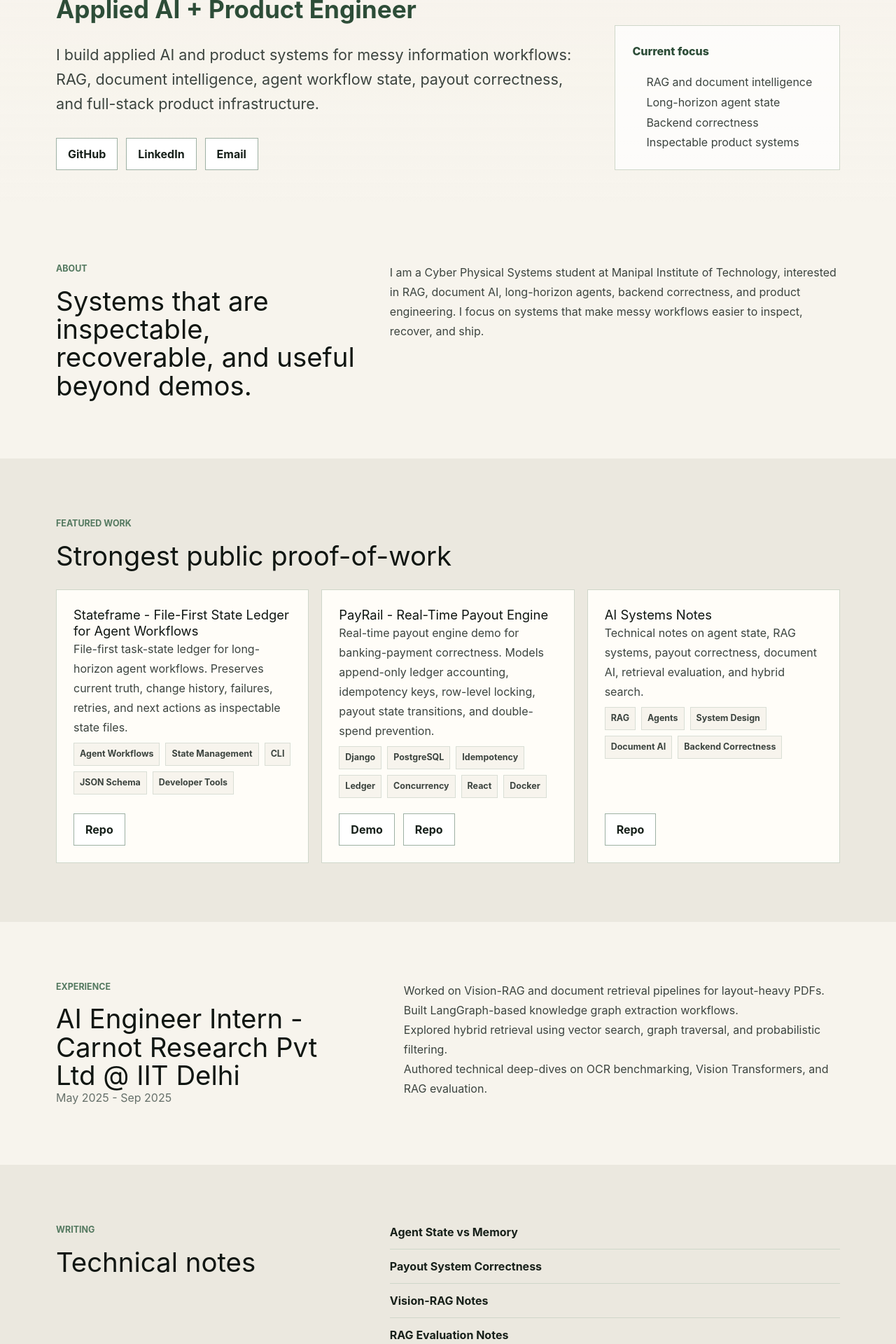
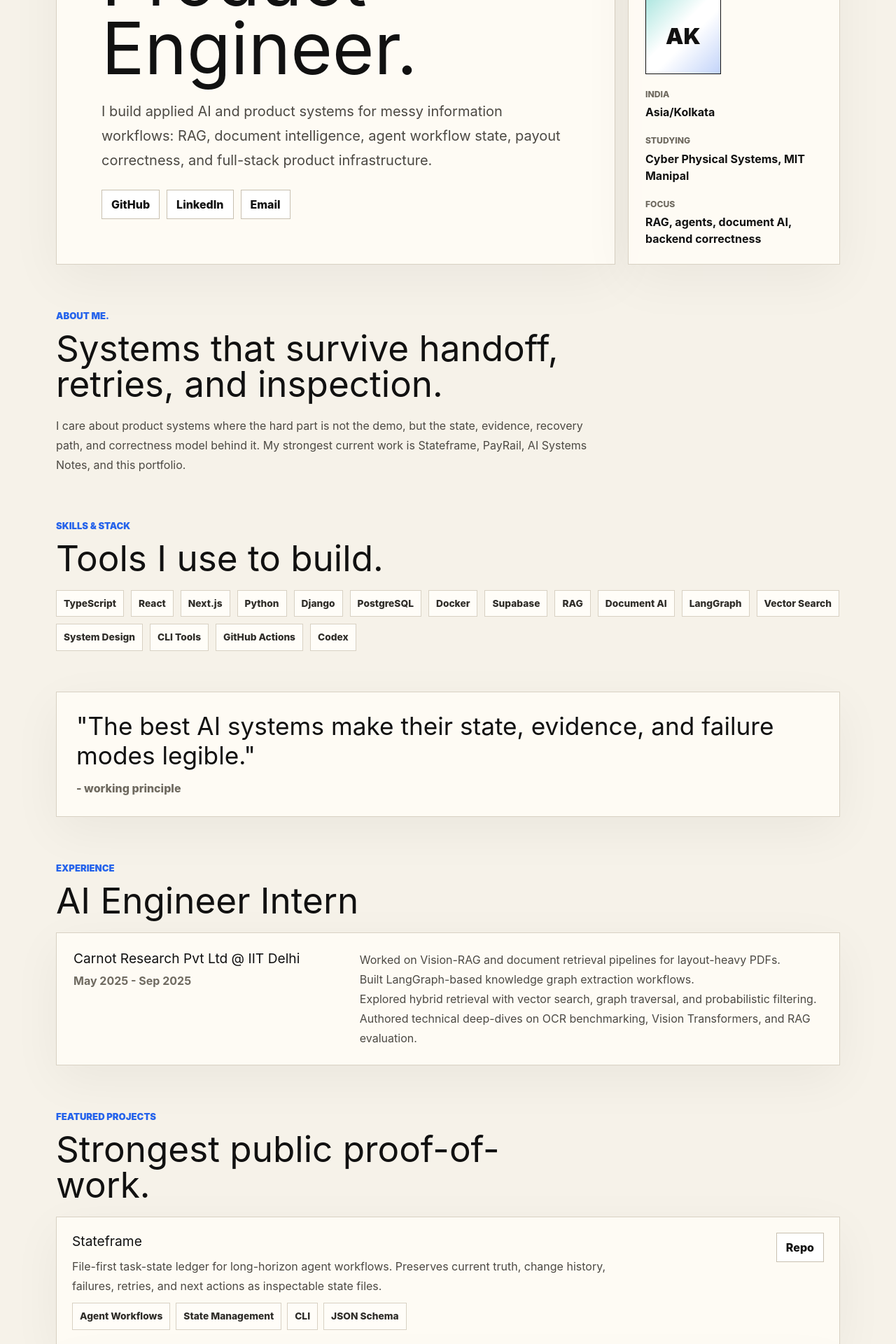
Before and after one commit to 42amps/portfolio, a React (Vite) app: page / in a window 1280 px wide. Shown: the part 460-2380 px from the top of the page at 70% size. Built offline with nearby package versions, Linux system fonts and the light colour scheme.

Commit message:
feat: redesign portfolio landing page

```diff
--- a/src/main.tsx
+++ b/src/main.tsx
@@ -2,41 +2,58 @@ import { StrictMode } from "react";
 import { createRoot } from "react-dom/client";
 import "./styles.css";
 
-type Project = {
-  title: string;
-  description: string;
-  tags: string[];
-  links: Array<{ label: string; href: string }>;
-};
+const skills = [
+  "TypeScript",
+  "React",
+  "Next.js",
+  "Python",
+  "Django",
+  "PostgreSQL",
+  "Docker",
+  "Supabase",
+  "RAG",
+  "Document AI",
+  "LangGraph",
+  "Vector Search",
+  "System Design",
+  "CLI Tools",
+  "GitHub Actions",
+  "Codex",
+];
 
-const featuredProjects: Project[] = [
+const projects = [
   {
-    title: "Stateframe - File-First State Ledger for Agent Workflows",
+    name: "Stateframe",
+    href: "https://github.com/42amps/stateframe",
     description:
       "File-first task-state ledger for long-horizon agent workflows. Preserves current truth, change history, failures, retries, and next actions as inspectable state files.",
-    tags: ["Agent Workflows", "State Management", "CLI", "JSON Schema", "Developer Tools"],
-    links: [{ label: "Repo", href: "https://github.com/42amps/stateframe" }],
+    tags: ["Agent Workflows", "State Management", "CLI", "JSON Schema"],
   },
   {
-    title: "PayRail - Real-Time Payout Engine",
+    name: "PayRail",
+    href: "https://github.com/42amps/playto-pay-engine",
+    demo: "https://playto-pay-engine.onrender.com",
     description:
-      "Real-time payout engine demo for banking-payment correctness. Models append-only ledger accounting, idempotency keys, row-level locking, payout state transitions, and double-spend prevention.",
-    tags: ["Django", "PostgreSQL", "Idempotency", "Ledger", "Concurrency", "React", "Docker"],
-    links: [
-      { label: "Demo", href: "https://playto-pay-engine.onrender.com" },
-      { label: "Repo", href: "https://github.com/42amps/playto-pay-engine" },
-    ],
+      "Real-time payout engine demo for banking-payment correctness: append-only ledger accounting, idempotency keys, row-level locking, payout states, and double-spend prevention.",
+    tags: ["Django", "PostgreSQL", "Ledger", "Concurrency", "React"],
   },
   {
-    title: "AI Systems Notes",
+    name: "AI Systems Notes",
+    href: "https://github.com/42amps/ai-systems-notes",
     description:
-      "Technical notes on agent state, RAG systems, payout correctness, document AI, retrieval evaluation, and hybrid search.",
-    tags: ["RAG", "Agents", "System Design", "Document AI", "Backend Correctness"],
-    links: [{ label: "Repo", href: "https://github.com/42amps/ai-systems-notes" }],
+      "Technical notes on agent state, RAG systems, payout correctness, document AI, retrieval evaluation, graph retrieval, and open-source contribution planning.",
+    tags: ["RAG", "Agents", "Document AI", "Evaluation", "Writing"],
+  },
+  {
+    name: "Portfolio",
+    href: "https://github.com/42amps/portfolio",
+    description:
+      "Recruiter-facing public surface that connects the strongest repos, writing, technical focus, and contribution trail.",
+    tags: ["React", "TypeScript", "Tailwind", "Portfolio"],
   },
 ];
 
-const notes = [
+const writings = [
   ["Agent State vs Memory", "https://github.com/42amps/ai-systems-notes/blob/main/docs/agent-state-vs-memory.md"],
   ["Payout System Correctness", "https://github.com/42amps/ai-systems-notes/blob/main/docs/payout-system-correctness.md"],
   ["Vision-RAG Notes", "https://github.com/42amps/ai-systems-notes/blob/main/docs/vision-rag-notes.md"],
@@ -47,135 +64,162 @@ const notes = [
   ],
 ];
 
+const contributionTargets = [
+  "Docs improvements",
+  "Setup/repro fixes",
+  "Example cleanup",
+  "Small tests",
+  "Type fixes",
+];
+
 function App() {
   return (
-    <main>
-      <section className="hero">
-        <div className="shell hero-grid">
-          <div>
-            <p className="eyebrow">Open to AI/Product Engineering internships</p>
-            <h1>Aman R Khanchandani</h1>
-            <p className="role">Applied AI + Product Engineer</p>
-            <p className="hero-copy">
+    <main className="page-shell">
+      <section className="intro-grid">
+        <div className="hero-card">
+          <div className="availability">Available for AI/Product Engineering internships</div>
+          <h1>Hi, I&apos;m Aman - Applied AI + Product Engineer.</h1>
+          <p>
             I build applied AI and product systems for messy information workflows: RAG, document
             intelligence, agent workflow state, payout correctness, and full-stack product infrastructure.
           </p>
-            <div className="actions" aria-label="Primary links">
+          <nav className="link-row" aria-label="Primary links">
             <a href="https://github.com/42amps">GitHub</a>
             <a href="https://www.linkedin.com/in/amankhanchandani/">LinkedIn</a>
             <a href="mailto:khanchandani.aman2605@gmail.com">Email</a>
+          </nav>
         </div>
+
+        <aside className="profile-card" aria-label="Profile summary">
+          <div className="avatar-mark">AK</div>
+          <div>
+            <span className="label">India</span>
+            <strong>Asia/Kolkata</strong>
           </div>
-          <aside className="focus-panel" aria-label="Current focus">
-            <span>Current focus</span>
-            <ul>
-              <li>RAG and document intelligence</li>
-              <li>Long-horizon agent state</li>
-              <li>Backend correctness</li>
-              <li>Inspectable product systems</li>
-            </ul>
+          <div>
+            <span className="label">Studying</span>
+            <strong>Cyber Physical Systems, MIT Manipal</strong>
+          </div>
+          <div>
+            <span className="label">Focus</span>
+            <strong>RAG, agents, document AI, backend correctness</strong>
+          </div>
         </aside>
+      </section>
+
+      <section className="section">
+        <div className="section-title">
+          <span>About me.</span>
+          <h2>Systems that survive handoff, retries, and inspection.</h2>
+        </div>
+        <p className="wide-copy">
+          I care about product systems where the hard part is not the demo, but the state, evidence,
+          recovery path, and correctness model behind it. My strongest current work is Stateframe,
+          PayRail, AI Systems Notes, and this portfolio.
+        </p>
+      </section>
+
+      <section className="section">
+        <div className="section-title">
+          <span>Skills & Stack</span>
+          <h2>Tools I use to build.</h2>
+        </div>
+        <div className="skill-grid">
+          {skills.map((skill) => (
+            <span key={skill}>{skill}</span>
+          ))}
         </div>
       </section>
 
-      <section className="section">
-        <div className="shell two-col">
-          <div>
-            <p className="eyebrow">About</p>
-            <h2>Systems that are inspectable, recoverable, and useful beyond demos.</h2>
-          </div>
-          <p>
-            I am a Cyber Physical Systems student at Manipal Institute of Technology, interested in
-            RAG, document AI, long-horizon agents, backend correctness, and product engineering. I
-            focus on systems that make messy workflows easier to inspect, recover, and ship.
-          </p>
-        </div>
-      </section>
-
-      <section className="section subtle">
-        <div className="shell">
-          <div className="section-heading">
-            <p className="eyebrow">Featured work</p>
-            <h2>Strongest public proof-of-work</h2>
-          </div>
-          <div className="project-grid">
-            {featuredProjects.map((project) => (
-              <article className="project-card" key={project.title}>
-                <h3>{project.title}</h3>
-                <p>{project.description}</p>
-                <div className="tags">
-                  {project.tags.map((tag) => (
-                    <span key={tag}>{tag}</span>
-                  ))}
-                </div>
-                <div className="project-links">
-                  {project.links.map((link) => (
-                    <a href={link.href} key={link.href}>
-                      {link.label}
-                    </a>
-                  ))}
-                </div>
-              </article>
-            ))}
-          </div>
-        </div>
+      <section className="quote-strip">
+        <p>&quot;The best AI systems make their state, evidence, and failure modes legible.&quot;</p>
+        <span>- working principle</span>
       </section>
 
       <section className="section">
-        <div className="shell two-col">
+        <div className="section-title">
+          <span>Experience</span>
+          <h2>AI Engineer Intern</h2>
+        </div>
+        <div className="experience-card">
           <div>
-            <p className="eyebrow">Experience</p>
-            <h2>AI Engineer Intern - Carnot Research Pvt Ltd @ IIT Delhi</h2>
-            <p className="muted">May 2025 - Sep 2025</p>
+            <h3>Carnot Research Pvt Ltd @ IIT Delhi</h3>
+            <p>May 2025 - Sep 2025</p>
           </div>
-          <ul className="bullets">
+          <ul>
             <li>Worked on Vision-RAG and document retrieval pipelines for layout-heavy PDFs.</li>
             <li>Built LangGraph-based knowledge graph extraction workflows.</li>
-            <li>Explored hybrid retrieval using vector search, graph traversal, and probabilistic filtering.</li>
+            <li>Explored hybrid retrieval with vector search, graph traversal, and probabilistic filtering.</li>
             <li>Authored technical deep-dives on OCR benchmarking, Vision Transformers, and RAG evaluation.</li>
           </ul>
         </div>
       </section>
 
-      <section className="section subtle">
-        <div className="shell two-col">
-          <div>
-            <p className="eyebrow">Writing</p>
-            <h2>Technical notes</h2>
+      <section className="section">
+        <div className="section-title">
+          <span>Featured Projects</span>
+          <h2>Strongest public proof-of-work.</h2>
         </div>
-          <div className="note-list">
-            {notes.map(([label, href]) => (
-              <a href={href} key={href}>
-                {label}
-              </a>
+        <div className="project-list">
+          {projects.map((project) => (
+            <article className="project-row" key={project.name}>
+              <a className="project-main" href={project.href}>
+                <h3>{project.name}</h3>
+                <p>{project.description}</p>
+                <div className="tag-row">
+                  {project.tags.map((tag) => (
+                    <span key={tag}>{tag}</span>
                   ))}
                 </div>
+              </a>
+              <div className="project-actions">
+                <a href={project.href}>Repo</a>
+                {project.demo ? <a href={project.demo}>Demo</a> : null}
+              </div>
+            </article>
+          ))}
+        </div>
+      </section>
+
+      <section className="section split">
+        <div>
+          <div className="section-title">
+            <span>Open Source Contributions</span>
+            <h2>Contribution trail in progress.</h2>
+          </div>
+          <p className="wide-copy">
+            I am building a 30-day external PR trail across AI, devtools, and documentation-heavy projects.
+            I am prioritizing small PRs that improve reproducibility, examples, tests, and docs.
+          </p>
+        </div>
+        <div className="target-card">
+          {contributionTargets.map((target) => (
+            <span key={target}>{target}</span>
+          ))}
         </div>
       </section>
 
       <section className="section">
-        <div className="shell two-col">
-          <div>
-            <p className="eyebrow">Open source</p>
-            <h2>Contribution trail in progress</h2>
+        <div className="section-title">
+          <span>Latest Writings</span>
+          <h2>Technical notes.</h2>
         </div>
-          <p>
-            Currently building a contribution trail across AI, devtools, and documentation-heavy
-            projects. I focus on docs, examples, reproducibility improvements, and small fixes that
-            make projects easier to use.
-          </p>
+        <div className="writing-list">
+          {writings.map(([title, href]) => (
+            <a href={href} key={href}>
+              {title}
+            </a>
+          ))}
         </div>
       </section>
 
-      <footer className="footer">
-        <div className="shell footer-inner">
-          <span>Contact</span>
-          <div>
+      <footer>
+        <span>© 2026 Aman R Khanchandani</span>
+        <nav className="link-row" aria-label="Footer links">
           <a href="https://github.com/42amps">GitHub</a>
           <a href="https://www.linkedin.com/in/amankhanchandani/">LinkedIn</a>
           <a href="mailto:khanchandani.aman2605@gmail.com">Email</a>
-          </div>
-        </div>
+        </nav>
       </footer>
     </main>
   );
--- a/src/styles.css
+++ b/src/styles.css
@@ -3,9 +3,10 @@
 @tailwind utilities;
 
 :root {
-  color: #17201a;
-  background: #f7f4ed;
-  font-family: Inter, ui-sans-serif, system-ui, sans-serif;
+  color: #111111;
+  background: #f6f2e9;
+  font-family:
+    Inter, ui-sans-serif, system-ui, -apple-system, BlinkMacSystemFont, "Segoe UI", sans-serif;
   font-synthesis: none;
   text-rendering: optimizeLegibility;
 }
@@ -21,38 +22,50 @@ body {
 
 a {
   color: inherit;
+  text-decoration: none;
 }
 
-.shell {
-  width: min(1120px, calc(100% - 32px));
+.page-shell {
+  width: min(1120px, calc(100% - 28px));
   margin: 0 auto;
+  padding: 48px 0 36px;
 }
 
-.hero {
-  min-height: 88vh;
+.intro-grid {
   display: grid;
-  align-items: center;
-  padding: 72px 0 48px;
-  background:
-    linear-gradient(180deg, rgba(247, 244, 237, 0.85), rgba(247, 244, 237, 1)),
-    radial-gradient(circle at 20% 10%, rgba(84, 121, 96, 0.2), transparent 32%),
-    #f7f4ed;
+  grid-template-columns: minmax(0, 1.45fr) minmax(280px, 0.55fr);
+  gap: 18px;
+  align-items: stretch;
 }
 
-.hero-grid {
-  display: grid;
-  grid-template-columns: minmax(0, 1.4fr) minmax(280px, 0.6fr);
-  gap: 48px;
-  align-items: end;
+.hero-card,
+.profile-card,
+.experience-card,
+.project-row,
+.target-card,
+.quote-strip {
+  border: 1px solid #d8d1c3;
+  background: rgba(255, 252, 245, 0.9);
+  box-shadow: 0 20px 70px rgba(17, 17, 17, 0.05);
 }
 
-.eyebrow {
-  margin: 0 0 16px;
-  color: #547960;
-  font-size: 0.78rem;
-  font-weight: 700;
-  letter-spacing: 0;
-  text-transform: uppercase;
+.hero-card {
+  min-height: 520px;
+  display: flex;
+  flex-direction: column;
+  justify-content: flex-end;
+  padding: clamp(28px, 6vw, 64px);
+}
+
+.availability {
+  width: fit-content;
+  border: 1px solid #a8d3b3;
+  background: #ecfff1;
+  color: #166534;
+  padding: 8px 12px;
+  font-size: 0.82rem;
+  font-weight: 800;
+  margin-bottom: auto;
 }
 
 h1,
@@ -63,223 +76,268 @@ p {
 }
 
 h1 {
-  max-width: 900px;
-  margin: 0;
-  color: #101612;
-  font-size: clamp(3.4rem, 9vw, 7.8rem);
-  line-height: 0.92;
+  max-width: 860px;
+  margin: 38px 0 0;
+  font-size: clamp(3.4rem, 8vw, 6.8rem);
+  line-height: 0.95;
   letter-spacing: 0;
 }
 
+.hero-card p,
+.wide-copy,
+.project-row p,
+.experience-card li {
+  color: #4c4943;
+  font-size: 1rem;
+  line-height: 1.75;
+}
+
+.hero-card p {
+  max-width: 760px;
+  margin: 24px 0 0;
+  font-size: clamp(1.04rem, 2vw, 1.25rem);
+}
+
+.link-row {
+  display: flex;
+  flex-wrap: wrap;
+  gap: 10px;
+  margin-top: 24px;
+}
+
+.link-row a,
+.project-actions a {
+  display: inline-flex;
+  min-height: 40px;
+  align-items: center;
+  border: 1px solid #c8c0b0;
+  background: #ffffff;
+  padding: 8px 13px;
+  font-weight: 800;
+}
+
+.link-row a:hover,
+.project-actions a:hover,
+.writing-list a:hover {
+  border-color: #111111;
+  transform: translateY(-1px);
+}
+
+.profile-card {
+  display: grid;
+  align-content: end;
+  gap: 20px;
+  padding: 24px;
+}
+
+.avatar-mark {
+  width: 108px;
+  height: 108px;
+  display: grid;
+  place-items: center;
+  border: 1px solid #111111;
+  background:
+    linear-gradient(135deg, rgba(20, 184, 166, 0.34), transparent 42%),
+    linear-gradient(315deg, rgba(37, 99, 235, 0.28), transparent 45%),
+    #fff;
+  font-size: 2rem;
+  font-weight: 900;
+}
+
+.label {
+  display: block;
+  margin-bottom: 4px;
+  color: #6f6a60;
+  font-size: 0.76rem;
+  font-weight: 800;
+  text-transform: uppercase;
+}
+
+.section {
+  padding: 64px 0 0;
+}
+
+.section-title {
+  display: grid;
+  gap: 10px;
+  margin-bottom: 20px;
+}
+
+.section-title span {
+  color: #2563eb;
+  font-size: 0.82rem;
+  font-weight: 900;
+  text-transform: uppercase;
+}
+
 h2 {
+  max-width: 760px;
   margin: 0;
-  color: #101612;
-  font-size: clamp(1.8rem, 3vw, 3.1rem);
-  line-height: 1.05;
+  font-size: clamp(2rem, 4vw, 3.5rem);
+  line-height: 1;
   letter-spacing: 0;
 }
 
 h3 {
   margin: 0;
-  color: #101612;
-  font-size: 1.15rem;
+  font-size: 1.2rem;
   line-height: 1.25;
-  letter-spacing: 0;
 }
 
-.role {
-  margin: 22px 0 0;
-  color: #2d4d38;
-  font-size: clamp(1.3rem, 3vw, 2.2rem);
-  font-weight: 700;
+.wide-copy {
+  max-width: 760px;
+  margin: 0;
 }
 
-.hero-copy {
-  max-width: 760px;
-  margin: 22px 0 0;
-  color: #3c443f;
-  font-size: clamp(1.06rem, 2vw, 1.35rem);
-  line-height: 1.6;
+.skill-grid {
+  display: flex;
+  flex-wrap: wrap;
+  gap: 10px;
 }
 
-.actions,
-.project-links,
-.footer-inner div {
-  display: flex;
-  flex-wrap: wrap;
-  gap: 12px;
+.skill-grid span,
+.tag-row span,
+.target-card span {
+  border: 1px solid #d8d1c3;
+  background: #fffdf8;
+  padding: 8px 10px;
+  color: #2f2d29;
+  font-size: 0.86rem;
+  font-weight: 800;
 }
 
-.actions {
-  margin-top: 32px;
+.quote-strip {
+  margin-top: 58px;
+  padding: 28px;
 }
 
-.actions a,
-.project-links a,
-.note-list a,
-.footer a {
-  text-decoration: none;
+.quote-strip p {
+  margin: 0;
+  font-size: clamp(1.35rem, 3vw, 2.2rem);
+  line-height: 1.18;
 }
 
-.actions a,
-.project-links a {
-  min-height: 44px;
-  display: inline-flex;
-  align-items: center;
-  border: 1px solid #9eb1a4;
-  padding: 10px 16px;
-  background: #ffffff;
-  color: #17201a;
-  font-weight: 700;
+.quote-strip span {
+  display: block;
+  margin-top: 14px;
+  color: #6f6a60;
+  font-weight: 800;
 }
 
-.actions a:hover,
-.project-links a:hover,
-.note-list a:hover,
-.footer a:hover {
-  border-color: #2d4d38;
-  color: #2d4d38;
-}
-
-.focus-panel {
-  border: 1px solid #cfd7ca;
-  background: rgba(255, 255, 255, 0.72);
+.experience-card {
+  display: grid;
+  grid-template-columns: minmax(220px, 0.7fr) minmax(0, 1.3fr);
+  gap: 22px;
   padding: 24px;
 }
 
-.focus-panel span {
-  display: block;
-  margin-bottom: 18px;
-  color: #2d4d38;
-  font-weight: 800;
+.experience-card p {
+  margin: 8px 0 0;
+  color: #6f6a60;
+  font-weight: 750;
 }
 
-.focus-panel ul,
-.bullets {
+.experience-card ul {
   margin: 0;
   padding-left: 20px;
-  color: #3c443f;
-  line-height: 1.8;
 }
 
-.section {
-  padding: 84px 0;
-  background: #f7f4ed;
-}
-
-.subtle {
-  background: #ebe8df;
-}
-
-.two-col {
-  display: grid;
-  grid-template-columns: minmax(240px, 0.8fr) minmax(0, 1.2fr);
-  gap: 48px;
-}
-
-.two-col > p,
-.bullets,
-.project-card p {
-  color: #3c443f;
-  font-size: 1rem;
-  line-height: 1.75;
-}
-
-.section-heading {
-  margin-bottom: 28px;
-}
-
-.project-grid {
-  display: grid;
-  grid-template-columns: repeat(3, minmax(0, 1fr));
-  gap: 18px;
-}
-
-.project-card {
-  display: flex;
-  min-height: 360px;
-  flex-direction: column;
-  border: 1px solid #cfd7ca;
-  background: #fffdf8;
-  padding: 24px;
-}
-
-.tags {
-  display: flex;
-  flex-wrap: wrap;
-  gap: 8px;
-  margin: 8px 0 22px;
-}
-
-.tags span {
-  border: 1px solid #d9ded5;
-  background: #f7f4ed;
-  padding: 6px 8px;
-  color: #3c443f;
-  font-size: 0.78rem;
-  font-weight: 700;
-}
-
-.project-links {
-  margin-top: auto;
-}
-
-.note-list {
+.project-list,
+.writing-list {
   display: grid;
   gap: 12px;
 }
 
-.note-list a {
-  border-bottom: 1px solid #cfd7ca;
-  padding: 0 0 12px;
-  color: #17201a;
-  font-weight: 750;
+.project-row {
+  display: grid;
+  grid-template-columns: minmax(0, 1fr) auto;
+  gap: 18px;
+  padding: 22px;
 }
 
-.muted {
-  color: #66706a;
+.project-main {
+  display: grid;
+  gap: 10px;
 }
 
-.footer {
-  border-top: 1px solid #cfd7ca;
-  background: #101612;
-  color: #f7f4ed;
-  padding: 32px 0;
+.project-main p {
+  max-width: 780px;
+  margin: 0;
 }
 
-.footer-inner {
+.tag-row {
+  display: flex;
+  flex-wrap: wrap;
+  gap: 8px;
+}
+
+.project-actions {
+  display: flex;
+  align-items: flex-start;
+  gap: 8px;
+}
+
+.split {
+  display: grid;
+  grid-template-columns: minmax(0, 1fr) minmax(260px, 0.48fr);
+  gap: 18px;
+  align-items: start;
+}
+
+.target-card {
+  display: grid;
+  gap: 10px;
+  padding: 20px;
+}
+
+.writing-list a {
+  border: 1px solid #d8d1c3;
+  background: #fffdf8;
+  padding: 18px;
+  font-weight: 900;
+}
+
+footer {
   display: flex;
   align-items: center;
   justify-content: space-between;
-  gap: 24px;
-}
-
-.footer-inner span,
-.footer a {
+  gap: 20px;
+  border-top: 1px solid #d8d1c3;
+  margin-top: 72px;
+  padding-top: 24px;
+  color: #4c4943;
   font-weight: 800;
 }
 
-@media (max-width: 860px) {
-  .hero-grid,
-  .two-col,
-  .project-grid {
+footer .link-row {
+  margin: 0;
+}
+
+@media (max-width: 840px) {
+  .page-shell {
+    padding-top: 16px;
+  }
+
+  .intro-grid,
+  .experience-card,
+  .project-row,
+  .split {
     grid-template-columns: 1fr;
   }
 
-  .hero {
-    min-height: auto;
-    padding-top: 56px;
+  .hero-card {
+    min-height: 560px;
   }
 
-  .section {
-    padding: 64px 0;
+  h1 {
+    font-size: clamp(3rem, 17vw, 5rem);
   }
 
-  .project-card {
-    min-height: auto;
+  .project-actions {
+    flex-wrap: wrap;
   }
 
-  .footer-inner {
+  footer {
     align-items: flex-start;
     flex-direction: column;
   }
```
Lines whose indentation alone changed are shown as unchanged.
